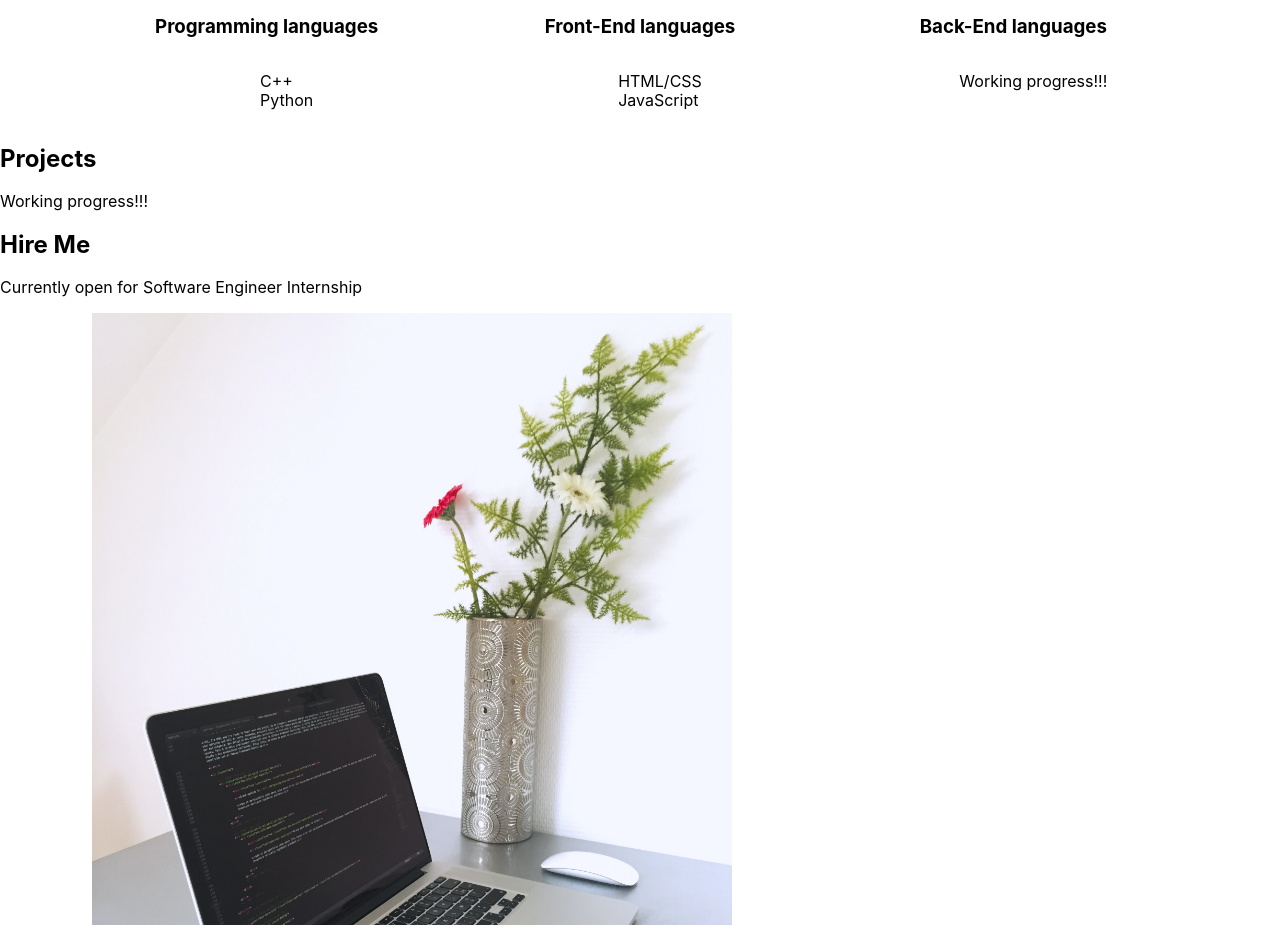
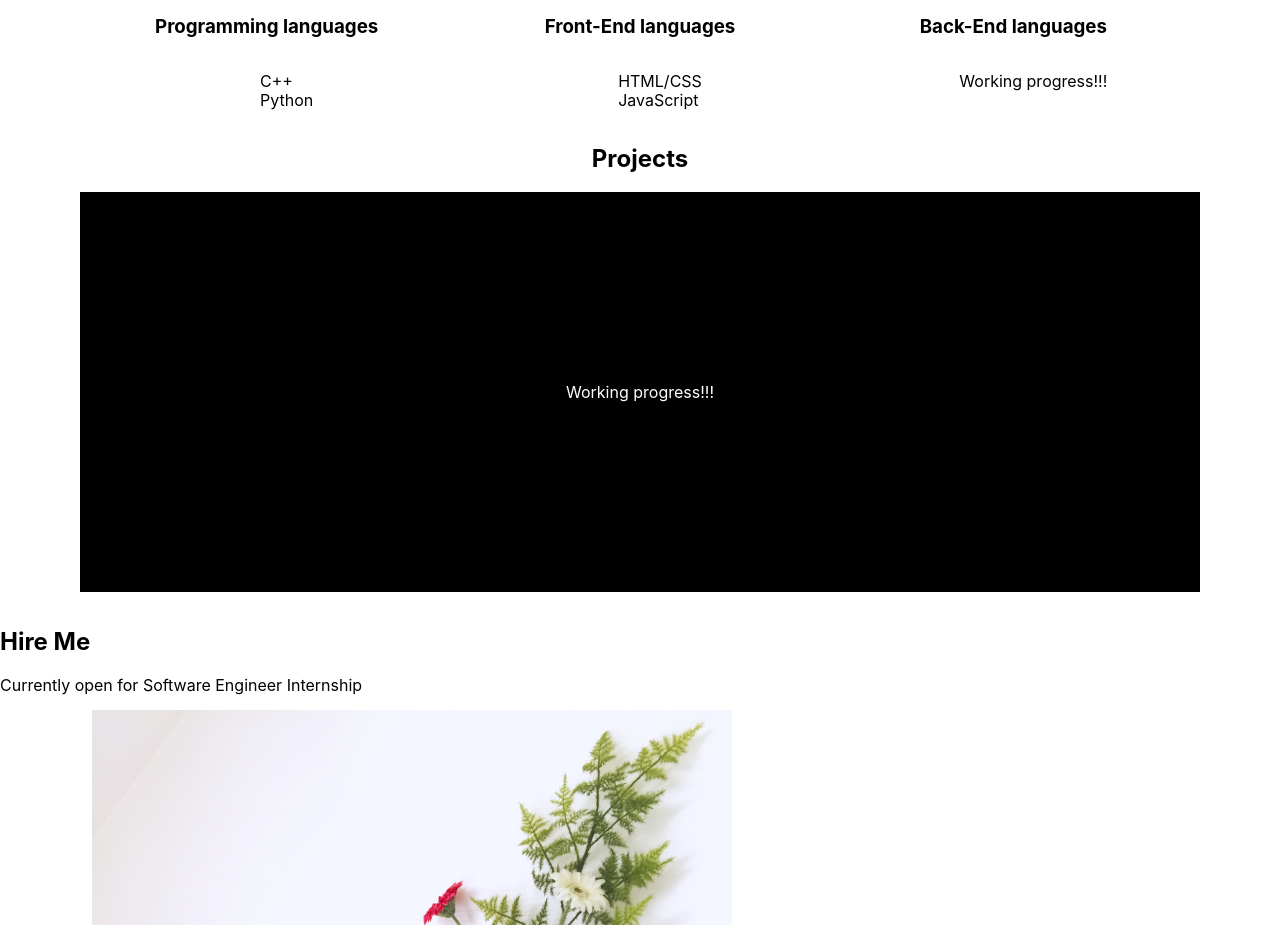
Before and after one commit to Jerry13975/Profile, a website built with webpack: page app/index.html in a window 1280 px wide. Shown: the part 848-1773 px from the top of the page. Built offline with nearby package versions, Linux system fonts and the light colour scheme.

Commit message:
Formatted project section

```diff
--- /dev/null
+++ b/app/asset/styles/modules/_projects.css
@@ -0,0 +1,15 @@
+.projects{
+    display: block;
+    overflow: hidden;
+    &__title{
+        text-align: center;
+    }
+    &__content{
+        background-color: black;
+        height: 50vh;
+        color: white;
+        display: flex;
+        align-items: center;
+        justify-content: center;
+    }
+}
--- a/app/asset/styles/styles.css
+++ b/app/asset/styles/styles.css
@@ -2,4 +2,5 @@
 @import 'base/_global';
 @import 'modules/_about-page.css';
 @import 'modules/_padding.css';
-@import 'modules/_experience.css'
+@import 'modules/_experience.css';
+@import 'modules/_projects';
--- a/app/index.html
+++ b/app/index.html
@@ -63,9 +63,9 @@
                 </ul>
             </div>
         </div>
-        <div>
-            <h2>Projects</h2>
-            <p>Working progress!!!</p>
+        <div class="padding-for-all projects">
+            <h2 class="projects__title">Projects</h2>
+            <p class="projects__content">Working progress!!!</p>
         </div>
     </main>
     <footer>
```
